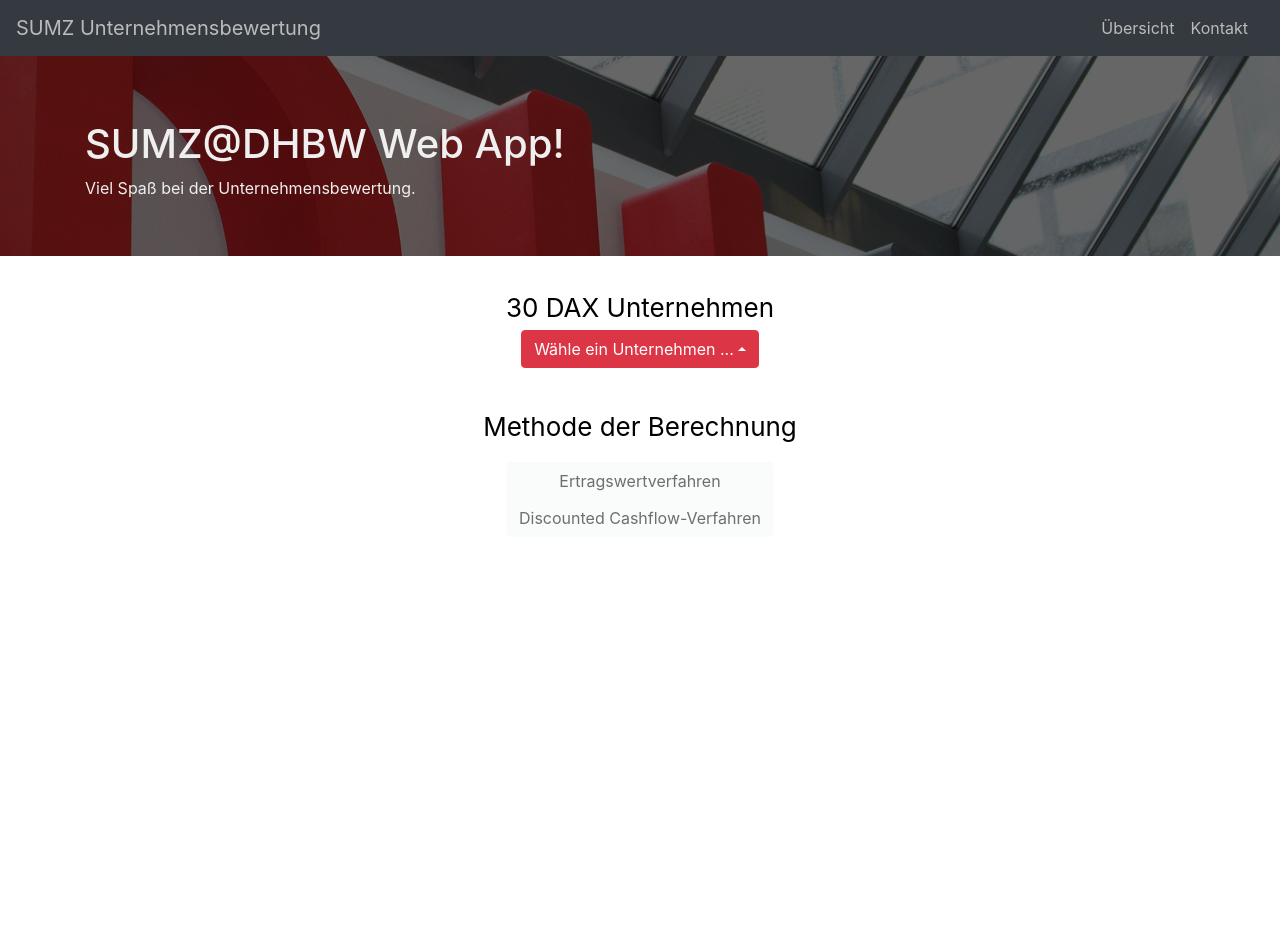
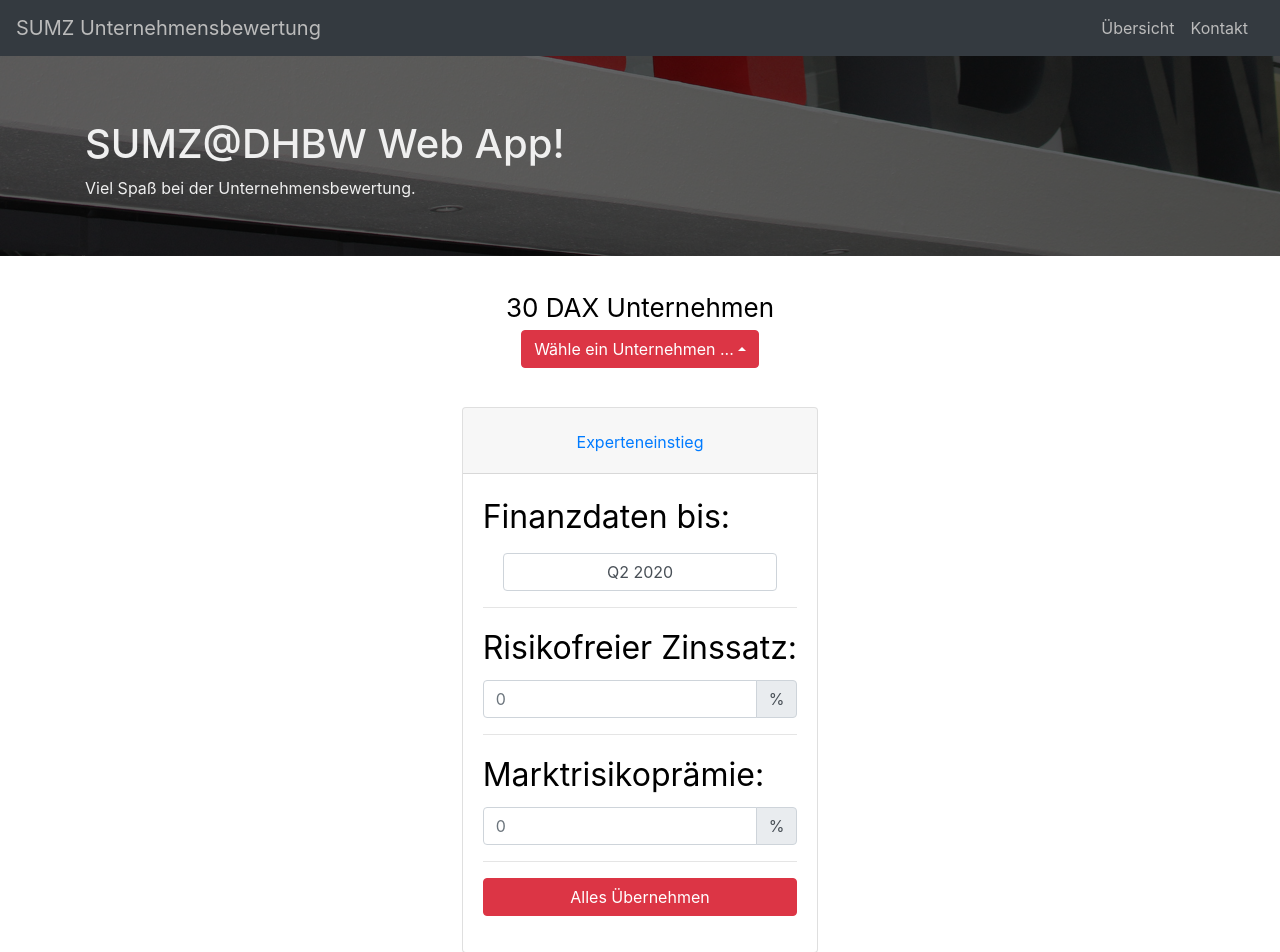
Before and after one commit to UnderTheCraft/sumz-webapp, a React (Create React App) app: page /selection in a window 1280 px wide. Shown: the top 952 px of the page. Before the commit the page ends 800 px from the top, so only its background shows below. Built offline with nearby package versions, Linux system fonts and the light colour scheme.

Commit message:
Experteneinstieg mit Datepicker (siehe Description)
npm install react-datepicker

```diff
--- a/package.json
+++ b/package.json
@@ -9,6 +9,7 @@
     "bootstrap": "^4.5.0",
     "react": "^16.13.1",
     "react-bootstrap": "^1.0.1",
+    "react-datepicker": "^3.0.0",
     "react-dom": "^16.13.1",
     "react-router-dom": "^5.2.0",
     "react-scripts": "3.4.1",
--- a/src/Selection.js
+++ b/src/Selection.js
@@ -1,14 +1,14 @@
 import React from 'react';
-import Dropdown from 'react-bootstrap/Dropdown';
-import ButtonGroup from 'react-bootstrap/ButtonGroup'
-import styled from 'styled-components';
-import { Layout } from './components/Layout';
-import Button from 'react-bootstrap/Button';
-import { Jumbotron } from './components/Jumbotron';
-import { Link } from 'react-router-dom';
-import DropdownItem from 'react-bootstrap/DropdownItem';
+import { Accordion, AccordionCollapse, AccordionToggle, Button, ButtonGroup, Card, Dropdown, DropdownItem, FormGroup, FormLabel } from 'react-bootstrap';
 import DropdownMenu from 'react-bootstrap/DropdownMenu';
 import DropdownToggle from 'react-bootstrap/DropdownToggle';
+import DatePicker from 'react-datepicker';
+import "react-datepicker/dist/react-datepicker.css";
+import { Link } from 'react-router-dom';
+import styled from 'styled-components';
+import { Jumbotron } from './components/Jumbotron';
+import { Layout } from './components/Layout';
+
 
 const Styles = styled.div`
 .buttonlink {
@@ -29,7 +29,6 @@
     background-color: #dc3545;
 }
 
-
 @media (max-height: 900px) {
     .richtung{
         top: auto !important;
@@ -43,17 +42,50 @@
         transform: rotate(180deg) !important;
     }
 }
+
+.accordion>.card>.card-header {
+    min-width: 310px;
+    text-align: center;
+}
+
+.datepicker input {
+    text-align: center;
+    display: block;
+    width: 100%;
+    height: calc(1.5em + .75rem + 2px);
+    padding: .375rem .75rem;
+    font-size: 1rem;
+    font-weight: 400;
+    line-height: 1.5;
+    color: #495057;
+    background-color: #fff;
+    background-clip: padding-box;
+    border: 1px solid #ced4da;
+    border-radius: .25rem;
+    transition: border-color .15s ease-in-out,box-shadow .15s ease-in-out;
+}
+
+.datepicker{
+    text-align:center
+}
+
+.expertLabel{
+font-size: 2rem;
+}
 `;
 
 export class Selection extends React.Component {
-
     constructor(props) {
         super(props);
 
         this.disableButton = true;
         this.currentId = 0;
         this.changeValue = this.changeValue.bind(this);
+        this.dateValue = this.dateChange.bind(this);
         this.state = {
+            startDate: new Date(),
+            zinssatz: 0,
+            mrp: 0,
             actions:
                 [{ id: "1", key: "1", name: "Adidas" },
                 { id: "2", key: "2", name: "Allianz" },
@@ -137,6 +169,17 @@
         }
     }
 
+    dateChange = date => {
+        this.setState({
+            startDate: date
+        });
+    };
+
+    saveFactors(){
+        var mrpVal = document.getElementById("mrp").value;
+        var zinssatzVal = document.getElementById("zinssatz").value;
+    }
+
     render() {
         return (
             <Styles>
@@ -144,7 +187,7 @@
                 <Layout>
                     <div className="App-body">
                         30 DAX Unternehmen
-                            <Dropdown id="dropdown" alignRight className="dropdown">
+                        <Dropdown id="dropdown" alignRight className="dropdown">
                             <DropdownToggle variant="danger" id="dropdown-basic">
                                 {this.state.dropDownValue}
                             </DropdownToggle>
@@ -161,6 +204,62 @@
                             </DropdownMenu>
                         </Dropdown>
                         <br />
+
+                        <Accordion defaultActiveKey="1">
+                            <Card>
+                                <Card.Header>
+                                    <AccordionToggle as={Button} variant="link" eventKey="1">
+                                        Experteneinstieg
+                                    </AccordionToggle>
+                                </Card.Header>
+                                <AccordionCollapse eventKey="1">
+                                    <Card.Body>
+                                        <FormGroup>
+                                            <FormLabel className="expertLabel">Finanzdaten bis:</FormLabel>
+                                            <br/>
+                                            <div className="datepicker">
+                                                <DatePicker
+                                                    selected={this.state.startDate}
+                                                    onChange={this.dateChange}
+                                                    dateFormat="QQQ yyyy"
+                                                    showQuarterYearPicker
+                                                    block
+                                                />
+                                            </div>
+
+                                            <hr />
+
+                                            <FormLabel className="expertLabel">Risikofreier Zinssatz:</FormLabel>
+                                            <div className="input-group mb-3">
+                                                <input id="zinssatz" type="number" className="form-control" placeholder={this.state.zinssatz} aria-label="Amount (to the nearest dollar)" />
+                                                <div className="input-group-append">
+                                                    <span className="input-group-text">%</span>
+                                                </div>
+                                            </div>
+
+                                            <hr />
+
+                                            <FormLabel className="expertLabel">Marktrisikoprämie:</FormLabel>
+                                            <div className="input-group mb-3">
+                                                <input id="mrp" type="number" className="form-control" placeholder={this.state.mrp} aria-label="Amount (to the nearest dollar)" />
+                                                <div className="input-group-append">
+                                                    <span className="input-group-text">%</span>
+                                                </div>
+                                            </div>
+
+                                            <hr />
+
+                                            <Button variant="danger" type="submit" onClick={this.saveFactors} block>
+                                                Alles Übernehmen
+                                            </Button>
+                                        </FormGroup>
+                                    </Card.Body>
+                                </AccordionCollapse>
+                            </Card>
+                        </Accordion>
+
+                        <br />
+
                         <p>Methode der Berechnung</p>
 
                         <ButtonGroup vertical >
```
Also changed, not shown: 1 other file (tests, documents, lock files or other folders).
